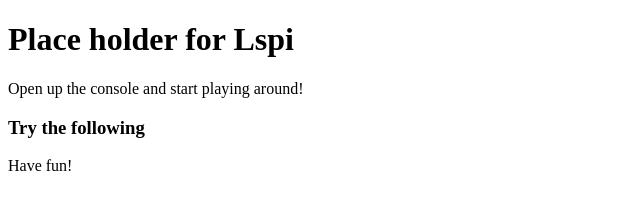
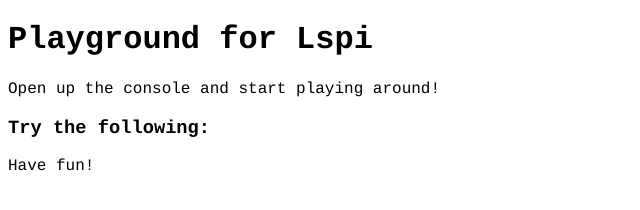
Before and after one commit to selfup/lspi, a website: page index.html in a window 1280 px wide. Shown: the whole page, without its empty margins (0-640 px from the left). Drawn offline with Linux system fonts and the light colour scheme.

Commit message:
Little updates for fun

```diff
--- /dev/null
+++ b/custom.css
@@ -0,0 +1,3 @@
+body {
+  font-family: courier;
+}
--- a/index.html
+++ b/index.html
@@ -1,13 +1,14 @@
 <!DOCTYPE html>
 <html>
 <header>
+  <link href="custom.css" rel="stylesheet">
   <script src="index.js"></script>
 </header>
 <body>
-  <h1>Place holder for Lspi</h1>
+  <h1>Playground for Lspi</h1>
   <p>Open up the console and start playing around!</p>
 
-  <h3>Try the following</h3>
+  <h3>Try the following:</h3>
 
   <script src="https://gist.github.com/selfup/25fcdabf6fe975f4e8af96f78731c8d7.js"></script>
 
```
